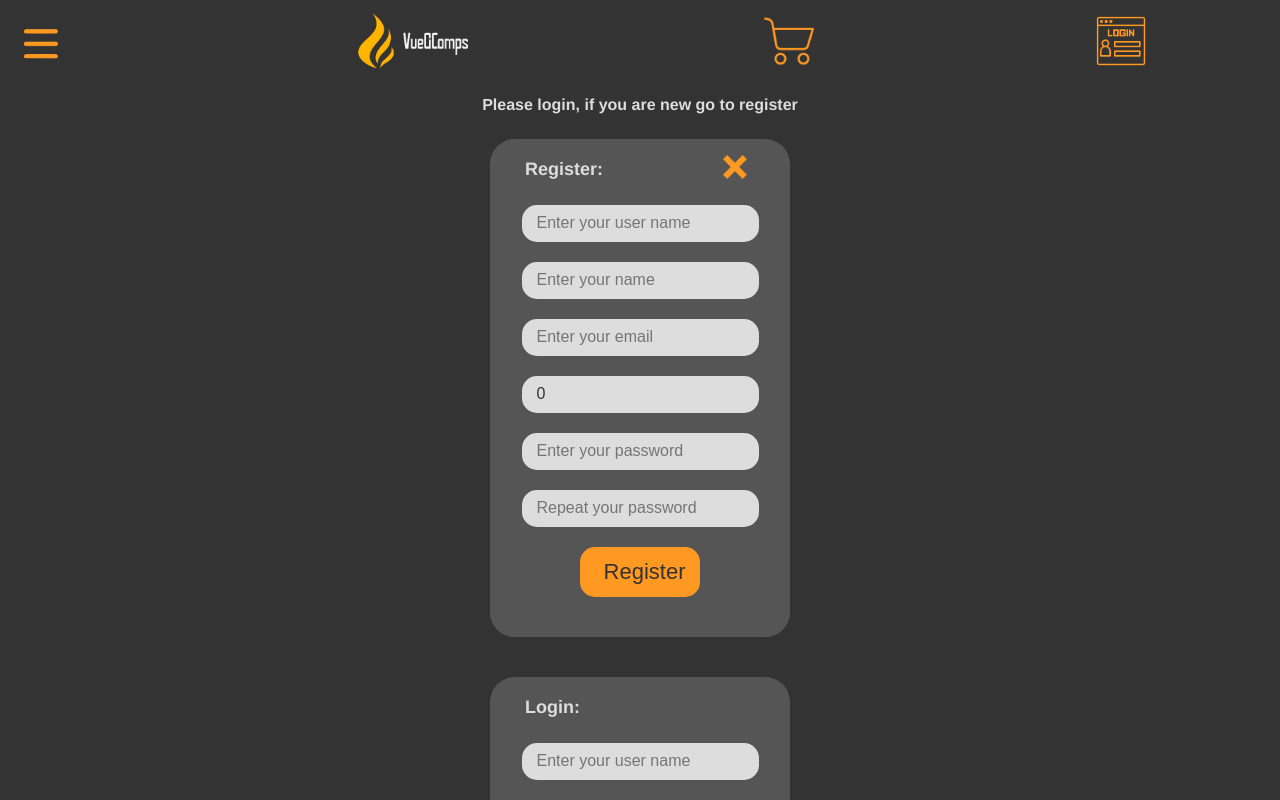
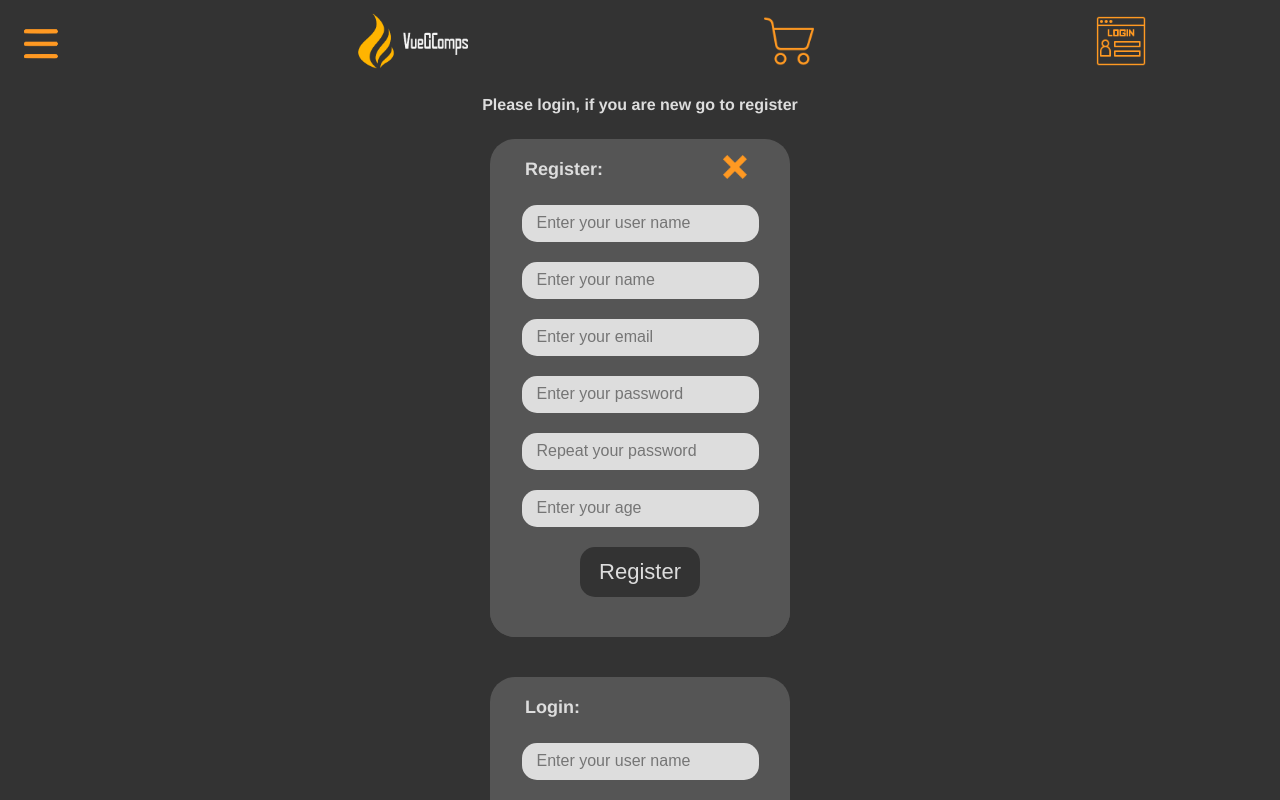
Before and after one commit to DavidGalGom/VueGComps-front, a Vue app: page /login in a window 1280 px wide. Both pictures are taken after a click on the picture 735 px from the left and 166 px from the top of the page. Shown: the top 800 px of the page. Built offline with nearby package versions, Linux system fonts and the light colour scheme.

Commit message:
Added disabled function to button submit

```diff
--- a/src/components/RegisterForm.vue
+++ b/src/components/RegisterForm.vue
@@ -42,14 +42,6 @@
             type="email"
             placeholder="Enter your email"
           />
-          <label for="age"></label>
-          <input
-            class="age-input"
-            id="age"
-            v-model="age"
-            type="number"
-            placeholder="Enter your age"
-          />
           <label
             for="password"
             :class="notSame ? 'not-same-password' : ''"
@@ -72,12 +64,23 @@
             :class="notSame ? 'no' : ''"
             type="password"
           />
+          <label for="age"></label>
           <input
+            class="age-input"
+            id="age"
+            v-model="age"
+            type="number"
+            placeholder="Enter your age"
+          />
+          <button
             class="register-button"
             type="submit"
             value="Register"
+            :disabled="isDisabled"
             :class="isDisabled ? 'disabled' : ''"
-          />
+          >
+            Register
+          </button>
         </form>
       </div>
     </div>
@@ -98,11 +101,11 @@ export default defineComponent({
       name: "",
       userName: "",
       email: "",
-      age: +"",
+      age: +"Enter your age",
       password: "",
       password2: "",
       notSame: false,
-      isDisabled: false,
+      isDisabled: true,
     };
   },
   methods: {
@@ -128,7 +131,7 @@ export default defineComponent({
         if (this.password !== this.password2) {
           this.notSame = true;
         } else {
-          this.isDisabled = true;
+          this.isDisabled = false;
         }
     },
     async onSubmit() {
@@ -217,12 +220,15 @@ input {
   }
 }
 .register-button {
+  border-radius: 15px;
+  margin-top: 10px;
   background-color: $mainColor;
   color: $backgroundColor;
   font-size: 22px;
   margin-bottom: 40px;
   height: 50px;
   width: 120px;
+  border: none;
   &:hover {
     background-color: $alterColor;
     color: $mainColor;
@@ -232,4 +238,14 @@ input {
     width: 120px;
   }
 }
+.disabled {
+  background-color: $backgroundColor;
+  color: $textColor;
+  &:hover {
+    background-color: $backgroundColor;
+    border: solid 2px $backgroundColor;
+    color: $textColor;
+    cursor: default;
+  }
+}
 </style>
```
